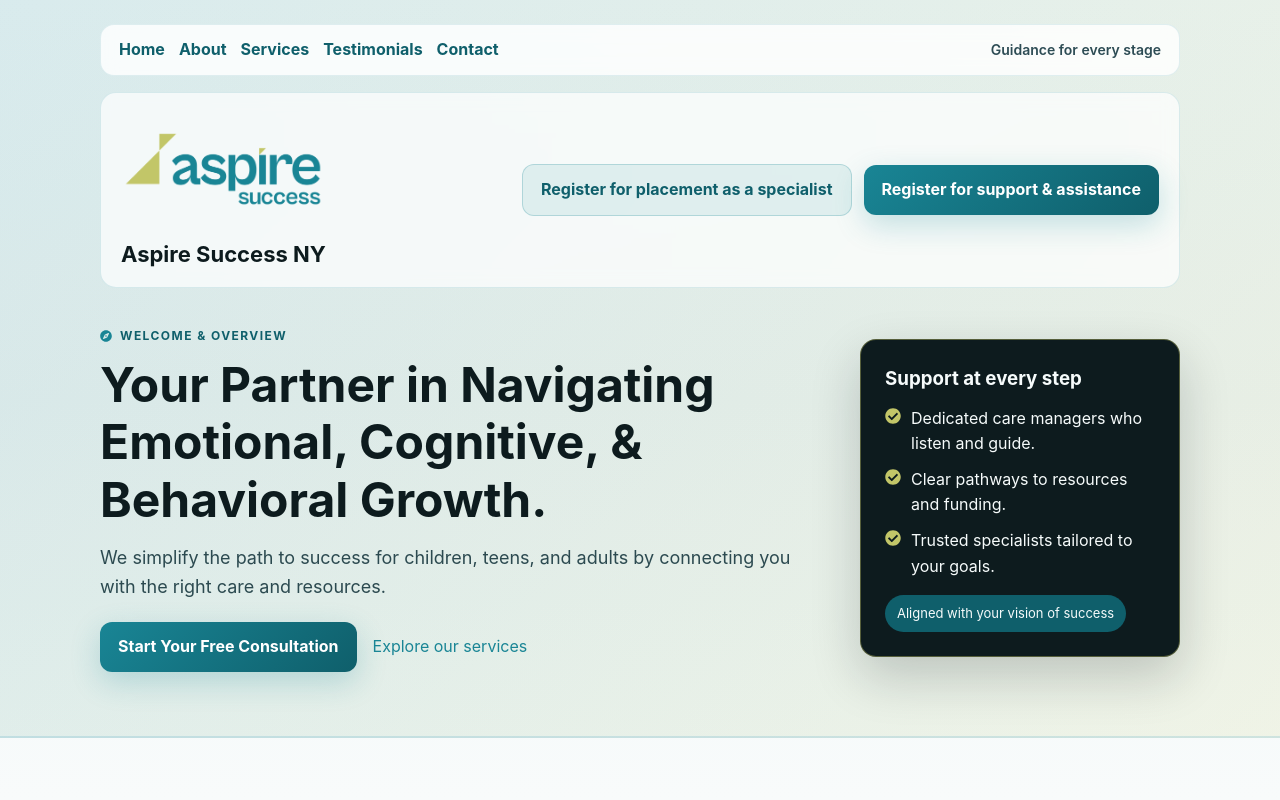
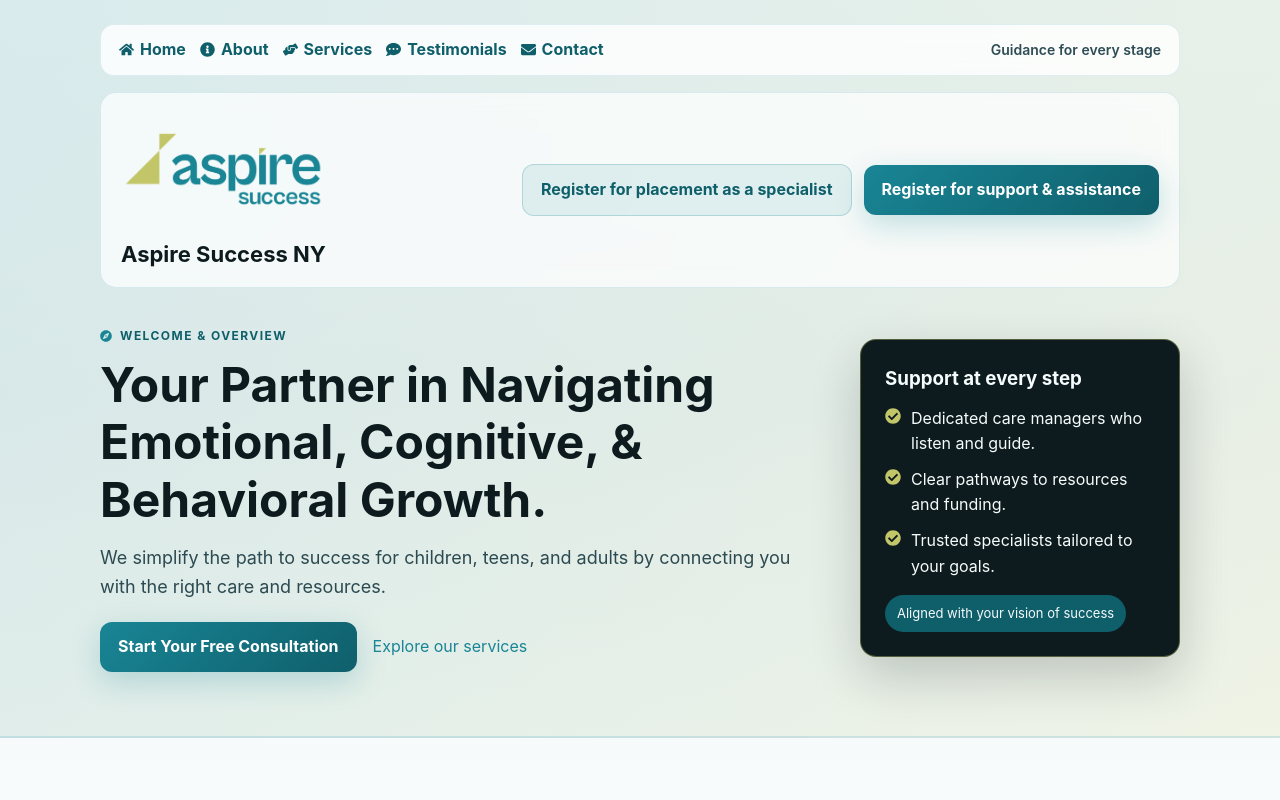
Before and after one commit to mattislub/aspiresuccessny, a React (Vite) app: page / in a window 1280 px wide. Shown: the top 800 px of the page. Built offline with nearby package versions, Linux system fonts and the light colour scheme.

Commit message:
Add icons to navigation links bar

```diff
--- a/src/App.jsx
+++ b/src/App.jsx
@@ -4,6 +4,7 @@ import {
   FaCheckCircle,
   FaClipboardCheck,
   FaClipboardList,
+  FaCommentDots,
   FaEnvelope,
   FaEnvelopeOpenText,
   FaExclamationCircle,
@@ -12,6 +13,8 @@ import {
   FaHandshake,
   FaHeart,
   FaHandsHelping,
+  FaHome,
+  FaInfoCircle,
   FaInstagram,
   FaLinkedinIn,
   FaLightbulb,
@@ -112,11 +115,11 @@ const footerContact = {
 }
 
 const footerQuickLinks = [
-  { label: 'Home', href: '/', type: 'home' },
-  { label: 'About', href: '/about', type: 'route' },
-  { label: 'Services', href: '/#services', type: 'services' },
-  { label: 'Testimonials', href: '/#testimonials', type: 'home', anchor: '#testimonials' },
-  { label: 'Contact', href: '/contact', type: 'contact' },
+  { label: 'Home', href: '/', type: 'home', icon: FaHome },
+  { label: 'About', href: '/about', type: 'route', icon: FaInfoCircle },
+  { label: 'Services', href: '/#services', type: 'services', icon: FaHandsHelping },
+  { label: 'Testimonials', href: '/#testimonials', type: 'home', anchor: '#testimonials', icon: FaCommentDots },
+  { label: 'Contact', href: '/contact', type: 'contact', icon: FaEnvelope },
 ]
 
 const headerTagline = 'Guidance for every stage'
@@ -153,6 +156,7 @@ const NavigationLinksBar = ({ onNavigateHome, onNavigate, onNavigateContact, onO
             href={link.href}
             onClick={(event) => handleQuickLinkClick(event, link)}
           >
+            {link.icon && <link.icon className="nav-links-bar__icon" aria-hidden="true" />}
             {link.label}
           </a>
         ))}
--- a/src/index.css
+++ b/src/index.css
@@ -71,12 +71,19 @@ body {
 }
 
 .nav-links-bar__link {
+  display: inline-flex;
+  align-items: center;
+  gap: 6px;
   font-weight: 700;
   color: var(--primary-dark);
 }
 
 .nav-links-bar__link:hover {
   color: var(--primary);
+}
+
+.nav-links-bar__icon {
+  font-size: 15px;
 }
 
 .nav-links-bar__tagline {
```
